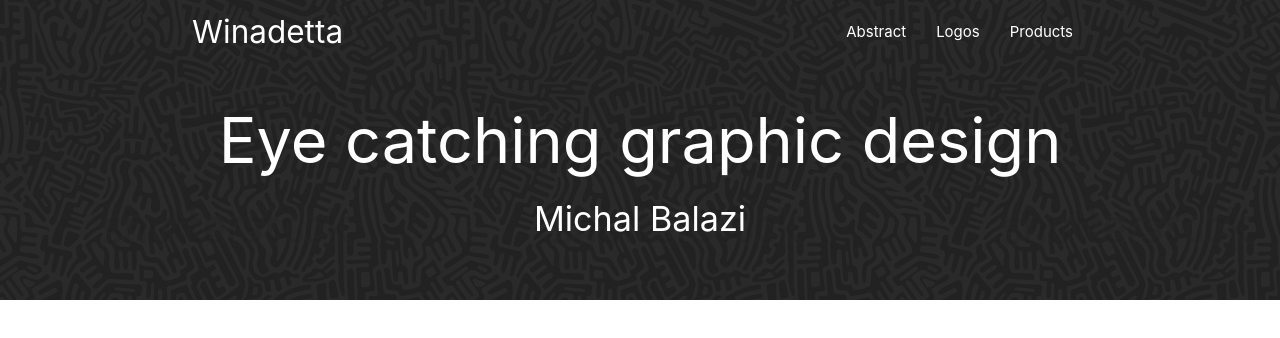
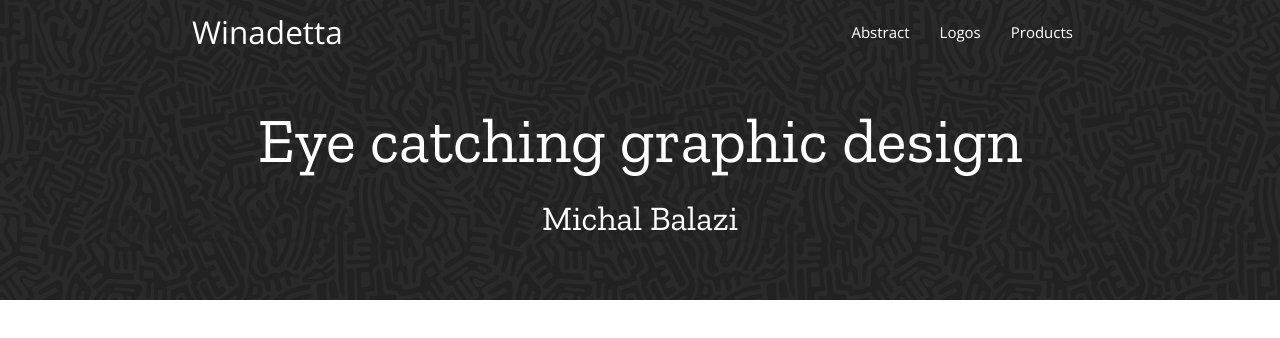
Before and after one commit to balazimichal/materializecss-winadetta, a plain HTML site: page index.html in a window 1280 px wide. Drawn offline with nearby package versions, Linux system fonts and the light colour scheme.

Commit message:
feat - fonts
Added custom fonts for header and content.

```diff
--- a/scss/custom-styles.scss
+++ b/scss/custom-styles.scss
@@ -1,6 +1,21 @@
+@import url('https://fonts.googleapis.com/css?family=Open+Sans|Zilla+Slab');
+
 $header-bg: url(../images/pattern.png);
 $header-height: 300px;
 $white: #ffffff;
+
+body {
+  font-family: 'Open Sans', sans-serif;
+}
+
+h1,
+h2,
+h3,
+h4,
+h5,
+h6 {
+  font-family: 'Zilla Slab', serif;
+}
 
 header {
   background: $header-bg;
```
Also changed, not shown: css/custom-styles.css, 1 other file.
